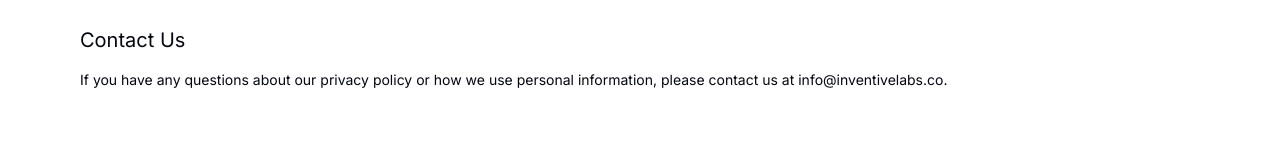
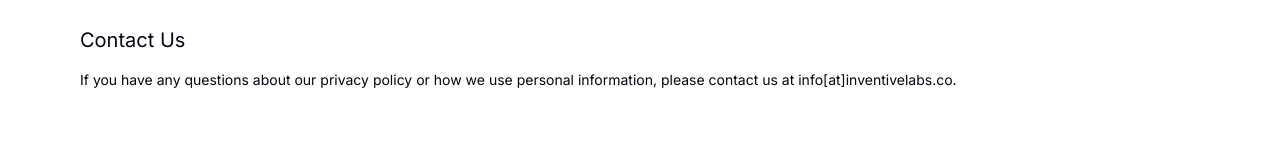
Before and after one commit to saidmaadan/labs, a Next.js app: page /privacy in a window 1280 px wide. Shown: the part 1062-1222 px from the top of the page. Built offline with nearby package versions, Linux system fonts and the light colour scheme; no server answers.

Commit message:
Updated policy

```diff
--- a/src/app/(main)/privacy/page.jsx
+++ b/src/app/(main)/privacy/page.jsx
@@ -35,7 +35,7 @@ export default function Privacy() {
             </div>
             <div className="mb-10">
             <h2 className="text-xl mb-4">Contact Us</h2>
-            <p className="text-sm mb-6">If you have any questions about our privacy policy or how we use personal information, please contact us at info@inventivelabs.co.</p>
+            <p className="text-sm mb-6">If you have any questions about our privacy policy or how we use personal information, please contact us at info[at]inventivelabs.co.</p>
             </div>
         </div>
     );
```
